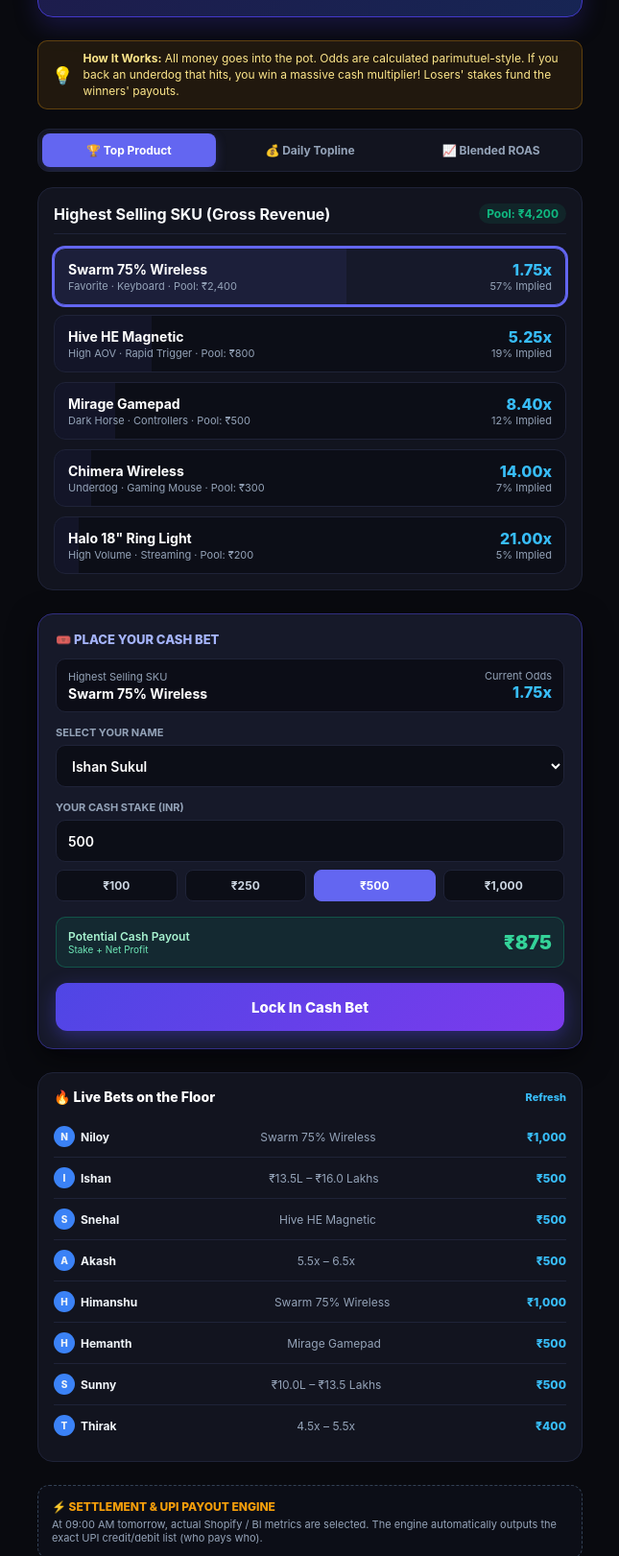
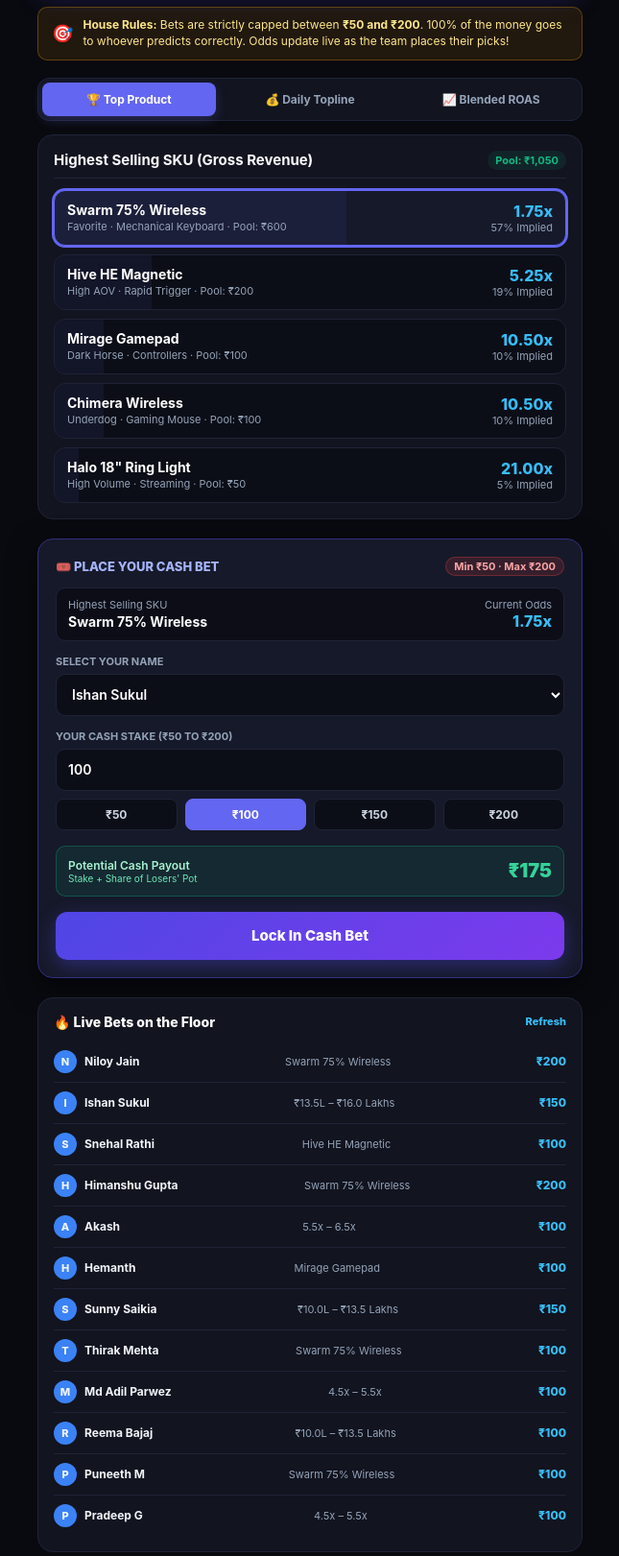
Before and after one commit to ishansukul/kreo-stakes, a plain HTML site: page index.html in a window 1280 px wide. Shown: the part 273-1894 px from the top of the page at 96% size, without its empty margins (317-962 px from the left). Drawn offline with nearby package versions, Linux system fonts and the light colour scheme.

Commit message:
Update stakes limit to ₹50-₹200 and add all 28 team members from HR register

```diff
--- a/index.html
+++ b/index.html
@@ -2,7 +2,7 @@
 <html lang="en">
 <head>
   <meta charset="UTF-8">
-  <title>Kreo Sale Stakes — Internal Prediction Market</title>
+  <title>Kreo Team Sale Stakes — Internal Prediction Pool</title>
   <meta name="viewport" content="width=device-width, initial-scale=1.0">
   <script src="https://cdn.jsdelivr.net/npm/canvas-confetti@1.6.0/dist/confetti.browser.min.js"></script>
   <style>
@@ -25,36 +25,36 @@
     .container { max-width: 600px; margin: 0 auto; padding: 16px; }
 
     /* Top Bar */
-    .header { text-align: center; padding: 20px 0 16px; border-bottom: 1px solid var(--card-border); margin-bottom: 20px; }
+    .header { text-align: center; padding: 16px 0 14px; border-bottom: 1px solid var(--card-border); margin-bottom: 16px; }
     .brand-badge { display: inline-flex; align-items: center; gap: 6px; background: rgba(99, 102, 241, 0.15); border: 1px solid rgba(99, 102, 241, 0.3); color: #a5b4fc; padding: 4px 12px; border-radius: 20px; font-size: 11px; font-weight: 700; text-transform: uppercase; letter-spacing: 0.08em; margin-bottom: 8px; }
     .live-dot { width: 8px; height: 8px; background: #22c55e; border-radius: 50%; box-shadow: 0 0 10px #22c55e; animation: pulse 1.5s infinite; }
     @keyframes pulse { 0%, 100% { opacity: 1; } 50% { opacity: 0.4; } }
-    h1 { font-size: 24px; font-weight: 800; color: #fff; letter-spacing: -0.02em; }
+    h1 { font-size: 22px; font-weight: 800; color: #fff; letter-spacing: -0.02em; }
     .subtitle { font-size: 13px; color: var(--text-muted); margin-top: 4px; }
 
     /* Pot Highlight Card */
-    .pot-card { background: linear-gradient(135deg, #1e1b4b 0%, #172554 100%); border: 1px solid #4338ca; border-radius: 16px; padding: 20px; text-align: center; box-shadow: 0 10px 25px rgba(67, 56, 202, 0.25); margin-bottom: 24px; }
-    .pot-label { font-size: 12px; color: #a5b4fc; text-transform: uppercase; font-weight: 700; letter-spacing: 0.05em; }
-    .pot-amount { font-size: 42px; font-weight: 900; color: #38bdf8; margin: 6px 0; text-shadow: 0 0 20px rgba(56, 189, 248, 0.4); }
-    .pot-meta { font-size: 12px; color: #cbd5e1; display: flex; justify-content: center; gap: 16px; margin-top: 8px; }
+    .pot-card { background: linear-gradient(135deg, #1e1b4b 0%, #172554 100%); border: 1px solid #4338ca; border-radius: 16px; padding: 18px; text-align: center; box-shadow: 0 10px 25px rgba(67, 56, 202, 0.25); margin-bottom: 16px; }
+    .pot-label { font-size: 11px; color: #a5b4fc; text-transform: uppercase; font-weight: 700; letter-spacing: 0.05em; }
+    .pot-amount { font-size: 38px; font-weight: 900; color: #38bdf8; margin: 4px 0; text-shadow: 0 0 20px rgba(56, 189, 248, 0.4); }
+    .pot-meta { font-size: 12px; color: #cbd5e1; display: flex; justify-content: center; gap: 14px; margin-top: 6px; }
 
     /* Rules Banner */
-    .rules-banner { background: rgba(245, 158, 11, 0.1); border: 1px solid rgba(245, 158, 11, 0.3); border-radius: 10px; padding: 10px 14px; font-size: 12px; color: #fde68a; margin-bottom: 20px; line-height: 1.4; display: flex; gap: 10px; align-items: center; }
+    .rules-banner { background: rgba(245, 158, 11, 0.1); border: 1px solid rgba(245, 158, 11, 0.3); border-radius: 10px; padding: 10px 14px; font-size: 12px; color: #fde68a; margin-bottom: 18px; line-height: 1.4; display: flex; gap: 10px; align-items: center; }
 
     /* Market Selector Tabs */
-    .tabs { display: flex; gap: 8px; background: #12141f; padding: 4px; border-radius: 12px; border: 1px solid var(--card-border); margin-bottom: 16px; overflow-x: auto; }
-    .tab-btn { flex: 1; padding: 10px; border: none; background: transparent; color: var(--text-muted); font-size: 12px; font-weight: 700; border-radius: 8px; cursor: pointer; transition: 0.2s; white-space: nowrap; text-align: center; }
+    .tabs { display: flex; gap: 8px; background: #12141f; padding: 4px; border-radius: 12px; border: 1px solid var(--card-border); margin-bottom: 14px; }
+    .tab-btn { flex: 1; padding: 10px 6px; border: none; background: transparent; color: var(--text-muted); font-size: 12px; font-weight: 700; border-radius: 8px; cursor: pointer; transition: 0.2s; white-space: nowrap; text-align: center; }
     .tab-btn.active { background: var(--primary); color: #fff; box-shadow: 0 4px 12px var(--primary-glow); }
 
     /* Market Cards */
-    .market-box { background: var(--card-bg); border: 1px solid var(--card-border); border-radius: 16px; padding: 16px; margin-bottom: 24px; }
-    .market-header { display: flex; justify-content: space-between; align-items: center; margin-bottom: 14px; padding-bottom: 10px; border-bottom: 1px solid var(--card-border); }
-    .market-title { font-size: 16px; font-weight: 700; }
-    .market-pool { font-size: 12px; color: var(--accent); font-weight: 700; background: rgba(16, 185, 129, 0.1); padding: 3px 8px; border-radius: 12px; }
+    .market-box { background: var(--card-bg); border: 1px solid var(--card-border); border-radius: 16px; padding: 16px; margin-bottom: 20px; }
+    .market-header { display: flex; justify-content: space-between; align-items: center; margin-bottom: 12px; padding-bottom: 8px; border-bottom: 1px solid var(--card-border); }
+    .market-title { font-size: 15px; font-weight: 700; }
+    .market-pool { font-size: 11px; color: var(--accent); font-weight: 700; background: rgba(16, 185, 129, 0.1); padding: 3px 8px; border-radius: 12px; }
 
     /* Options List */
-    .options-list { display: flex; flex-direction: column; gap: 10px; }
-    .option-item { background: #0c0e17; border: 1px solid var(--card-border); border-radius: 12px; padding: 12px 14px; display: flex; justify-content: space-between; align-items: center; cursor: pointer; transition: 0.2s; position: relative; overflow: hidden; }
+    .options-list { display: flex; flex-direction: column; gap: 9px; }
+    .option-item { background: #0c0e17; border: 1px solid var(--card-border); border-radius: 12px; padding: 11px 13px; display: flex; justify-content: space-between; align-items: center; cursor: pointer; transition: 0.2s; position: relative; overflow: hidden; }
     .option-item:hover, .option-item.selected { border-color: var(--primary); background: #16192a; }
     .option-item.selected { box-shadow: 0 0 0 2px var(--primary); }
     .option-left { z-index: 1; }
@@ -66,8 +66,11 @@
     .pool-bar { position: absolute; left: 0; top: 0; bottom: 0; background: rgba(99, 102, 241, 0.08); z-index: 0; transition: width 0.3s ease; }
 
     /* Bet Slip Section */
-    .bet-slip { background: #161929; border: 1px solid #312e81; border-radius: 16px; padding: 18px; margin-top: 20px; box-shadow: 0 10px 30px rgba(0,0,0,0.5); }
-    .slip-title { font-size: 13px; font-weight: 800; color: #a5b4fc; text-transform: uppercase; margin-bottom: 12px; }
+    .bet-slip { background: #161929; border: 1px solid #312e81; border-radius: 16px; padding: 18px; margin-top: 10px; box-shadow: 0 10px 30px rgba(0,0,0,0.5); }
+    .slip-header { display: flex; justify-content: space-between; align-items: center; margin-bottom: 12px; }
+    .slip-title { font-size: 13px; font-weight: 800; color: #a5b4fc; text-transform: uppercase; }
+    .limit-tag { font-size: 11px; background: rgba(239, 68, 68, 0.15); border: 1px solid rgba(239, 68, 68, 0.3); color: #fca5a5; padding: 2px 8px; border-radius: 10px; font-weight: 700; }
+
     .selected-summary { background: #0c0d17; border: 1px solid var(--card-border); border-radius: 10px; padding: 10px 12px; margin-bottom: 14px; display: flex; justify-content: space-between; align-items: center; }
     .sel-market { font-size: 11px; color: var(--text-muted); }
     .sel-outcome { font-size: 14px; font-weight: 700; color: #fff; margin-top: 2px; }
@@ -92,18 +95,21 @@
     .btn-bet { width: 100%; height: 50px; background: linear-gradient(135deg, #4f46e5 0%, #7c3aed 100%); border: none; border-radius: 12px; color: #fff; font-size: 15px; font-weight: 800; cursor: pointer; box-shadow: 0 6px 20px rgba(79, 70, 229, 0.4); transition: 0.2s; }
     .btn-bet:hover { transform: translateY(-1px); box-shadow: 0 8px 25px rgba(79, 70, 229, 0.6); }
 
+    /* Error Message */
+    .error-msg { color: #f87171; font-size: 11px; margin-top: 4px; display: none; font-weight: 600; }
+
     /* Bets Feed & Leaderboard */
-    .feed-card { background: var(--card-bg); border: 1px solid var(--card-border); border-radius: 16px; padding: 16px; margin-top: 24px; }
+    .feed-card { background: var(--card-bg); border: 1px solid var(--card-border); border-radius: 16px; padding: 16px; margin-top: 20px; }
     .feed-header { font-size: 14px; font-weight: 800; color: #fff; margin-bottom: 12px; display: flex; justify-content: space-between; align-items: center; }
-    .bet-item { display: flex; justify-content: space-between; align-items: center; padding: 10px 0; border-bottom: 1px solid #1f2338; font-size: 12px; }
+    .bet-item { display: flex; justify-content: space-between; align-items: center; padding: 9px 0; border-bottom: 1px solid #1f2338; font-size: 12px; }
     .bet-item:last-child { border-bottom: none; }
-    .bet-bettor { font-weight: 700; color: #f1f5f9; display: flex; align-items: center; gap: 6px; }
-    .avatar-pill { width: 22px; height: 22px; border-radius: 50%; background: #3b82f6; display: flex; align-items: center; justify-content: center; font-size: 10px; font-weight: 800; }
-    .bet-pick { color: var(--text-muted); }
+    .bet-bettor { font-weight: 700; color: #f1f5f9; display: flex; align-items: center; gap: 8px; }
+    .avatar-pill { width: 24px; height: 24px; border-radius: 50%; background: #3b82f6; display: flex; align-items: center; justify-content: center; font-size: 11px; font-weight: 800; }
+    .bet-pick { color: var(--text-muted); font-size: 11px; }
     .bet-stake { font-weight: 800; color: #38bdf8; }
 
     /* Settlement Modal / Admin Box */
-    .settle-box { margin-top: 24px; background: #0c0e17; border: 1px dashed #334155; border-radius: 12px; padding: 14px; }
+    .settle-box { margin-top: 20px; background: #0c0e17; border: 1px dashed #334155; border-radius: 12px; padding: 14px; }
     .settle-title { font-size: 12px; font-weight: 800; color: #f59e0b; text-transform: uppercase; }
   </style>
 </head>
@@ -117,16 +123,16 @@
       <span class="live-dot"></span>
       Kreo Internal Sale Stakes
     </div>
-    <h1>Today's Prediction Market</h1>
-    <div class="subtitle">Real Cash Stakes. Real Odds. 0% House Edge.</div>
+    <h1>Today's Prediction Pool</h1>
+    <div class="subtitle">Real Cash Stakes. Real Odds. ₹50 – ₹200 Per Bet.</div>
   </div>
 
   <!-- Pot Card -->
   <div class="pot-card">
     <div class="pot-label">Total Real Cash Pool for Today</div>
-    <div class="pot-amount" id="totalPotDisplay">₹8,500</div>
+    <div class="pot-amount" id="totalPotDisplay">₹2,150</div>
     <div class="pot-meta">
-      <span>👥 14 Active Bets</span>
+      <span>👥 15 Bets Placed</span>
       <span>⏰ Closes: 02:00 PM IST</span>
       <span>🏆 100% Payout to Winners</span>
     </div>
@@ -134,9 +140,9 @@
 
   <!-- Rules Banner -->
   <div class="rules-banner">
-    <span style="font-size: 18px;">💡</span>
+    <span style="font-size: 18px;">🎯</span>
     <div>
-      <b>How It Works:</b> All money goes into the pot. Odds are calculated parimutuel-style. If you back an underdog that hits, you win a massive cash multiplier! Losers' stakes fund the winners' payouts.
+      <b>House Rules:</b> Bets are strictly capped between <b>₹50 and ₹200</b>. 100% of the money goes to whoever predicts correctly. Odds update live as the team places their picks!
     </div>
   </div>
 
@@ -151,7 +157,7 @@
   <div class="market-box" id="market-product">
     <div class="market-header">
       <div class="market-title">Highest Selling SKU (Gross Revenue)</div>
-      <div class="market-pool" id="pool-product">Pool: ₹4,200</div>
+      <div class="market-pool" id="pool-product">Pool: ₹1,050</div>
     </div>
     <div class="options-list" id="list-product">
       <!-- Options injected by JS -->
@@ -162,7 +168,7 @@
   <div class="market-box" id="market-topline" style="display:none;">
     <div class="market-header">
       <div class="market-title">Today's Total Net Topline</div>
-      <div class="market-pool" id="pool-topline">Pool: ₹2,500</div>
+      <div class="market-pool" id="pool-topline">Pool: ₹650</div>
     </div>
     <div class="options-list" id="list-topline">
       <!-- Options injected by JS -->
@@ -173,7 +179,7 @@
   <div class="market-box" id="market-roas" style="display:none;">
     <div class="market-header">
       <div class="market-title">Today's Blended Marketing ROAS</div>
-      <div class="market-pool" id="pool-roas">Pool: ₹1,800</div>
+      <div class="market-pool" id="pool-roas">Pool: ₹450</div>
     </div>
     <div class="options-list" id="list-roas">
       <!-- Options injected by JS -->
@@ -182,7 +188,10 @@
 
   <!-- Real Cash Bet Slip -->
   <div class="bet-slip">
-    <div class="slip-title">🎟️ Place Your Cash Bet</div>
+    <div class="slip-header">
+      <div class="slip-title">🎟️ Place Your Cash Bet</div>
+      <div class="limit-tag">Min ₹50 · Max ₹200</div>
+    </div>
 
     <div class="selected-summary">
       <div>
@@ -191,36 +200,66 @@
       </div>
       <div style="text-align:right;">
         <div class="sel-market">Current Odds</div>
-        <div class="option-odds" id="slipOdds">1.45x</div>
+        <div class="option-odds" id="slipOdds">1.75x</div>
       </div>
     </div>
 
-    <!-- Bettor Name -->
+    <!-- Bettor Name Dropdown (All 28 Kreo Team Members) -->
     <div class="form-group">
       <label>Select Your Name</label>
       <select id="bettorSelect">
-        <option value="Ishan">Ishan Sukul</option>
-        <option value="Niloy">Niloy</option>
-        <option value="Snehal">Snehal</option>
-        <option value="Himanshu">Himanshu</option>
-        <option value="Akash">Akash</option>
-        <option value="Hemanth">Hemanth</option>
-        <option value="Sunny">Sunny</option>
-        <option value="Thirak">Thirak</option>
-        <option value="Prakash">Prakash</option>
-        <option value="Adil">Adil</option>
+        <optgroup label="Leadership & Growth">
+          <option value="Ishan Sukul">Ishan Sukul</option>
+          <option value="Himanshu Gupta">Himanshu Gupta</option>
+          <option value="Niloy Jain">Niloy Jain</option>
+          <option value="Snehal Rathi">Snehal Rathi</option>
+          <option value="Md Adil Parwez">Md Adil Parwez</option>
+          <option value="Reema Bajaj">Reema Bajaj</option>
+          <option value="Swaroop Shetty">Swaroop Shetty</option>
+          <option value="Manu Jayadev">Manu Jayadev</option>
+        </optgroup>
+        <optgroup label="Product, Design & Tech">
+          <option value="Sunny Saikia">Sunny Saikia</option>
+          <option value="Thirak Mehta">Thirak Mehta</option>
+          <option value="Pratik Sinha">Pratik Sinha</option>
+          <option value="T Sai Aayush">T Sai Aayush</option>
+          <option value="Siddhartha Singh">Siddhartha Singh</option>
+          <option value="Akash">Akash</option>
+          <option value="Hemanth">Hemanth</option>
+        </optgroup>
+        <optgroup label="Marketing & Content">
+          <option value="Saloni Sukul">Saloni Sukul</option>
+          <option value="Rajdeep Jha">Rajdeep Jha</option>
+          <option value="Murtaza Bhuri Much">Murtaza Bhuri Much</option>
+        </optgroup>
+        <optgroup label="Operations & Supply Chain">
+          <option value="Puneeth M">Puneeth M</option>
+          <option value="Jesu Raj">Jesu Raj</option>
+          <option value="Shiva Kumar C V">Shiva Kumar C V</option>
+          <option value="Lavesh N">Lavesh N</option>
+          <option value="Prakash">Prakash</option>
+        </optgroup>
+        <optgroup label="Customer Success & Retention">
+          <option value="Pradeep G">Pradeep G</option>
+          <option value="Jerolin Mercy">Jerolin Mercy</option>
+          <option value="Sangamesh Salimath">Sangamesh Salimath</option>
+          <option value="Manohar Kumbar">Manohar Kumbar</option>
+          <option value="Madhumita Dey">Madhumita Dey</option>
+          <option value="Praveen PR">Praveen PR</option>
+        </optgroup>
       </select>
     </div>
 
-    <!-- Stake Amount -->
+    <!-- Stake Amount (Capped 50 to 200) -->
     <div class="form-group">
-      <label>Your Cash Stake (INR)</label>
-      <input type="number" id="stakeInput" value="500" min="50" step="50" oninput="calculateReturn()">
+      <label>Your Cash Stake (₹50 to ₹200)</label>
+      <input type="number" id="stakeInput" value="100" min="50" max="200" step="10" oninput="calculateReturn()">
+      <div class="error-msg" id="stakeError">⚠️ Bet must be between ₹50 and ₹200 only!</div>
       <div class="stake-chips">
-        <div class="chip" onclick="setStake(100)">₹100</div>
-        <div class="chip" onclick="setStake(250)">₹250</div>
-        <div class="chip active" onclick="setStake(500)">₹500</div>
-        <div class="chip" onclick="setStake(1000)">₹1,000</div>
+        <div class="chip" onclick="setStake(50)">₹50</div>
+        <div class="chip active" onclick="setStake(100)">₹100</div>
+        <div class="chip" onclick="setStake(150)">₹150</div>
+        <div class="chip" onclick="setStake(200)">₹200</div>
       </div>
     </div>
 
@@ -228,9 +267,9 @@
     <div class="return-box">
       <div>
         <div class="ret-label">Potential Cash Payout</div>
-        <div style="font-size:10px; color:#6ee7b7;">Stake + Net Profit</div>
+        <div style="font-size:10px; color:#6ee7b7;">Stake + Share of Losers' Pot</div>
       </div>
-      <div class="ret-amount" id="potentialReturn">₹725</div>
+      <div class="ret-amount" id="potentialReturn">₹175</div>
     </div>
 
     <!-- Place Bet Button -->
@@ -252,54 +291,57 @@
   <div class="settle-box">
     <div class="settle-title">⚡ Settlement & UPI Payout Engine</div>
     <p style="font-size:11px; color:#94a3b8; margin-top:4px;">
-      At 09:00 AM tomorrow, actual Shopify / BI metrics are selected. The engine automatically outputs the exact UPI credit/debit list (who pays who).
+      At 09:00 AM tomorrow, once actual sales and ROAS lock in, the system marks the winner and outputs who pays who via UPI.
     </p>
   </div>
 
 </div>
 
 <script>
-  // Initial Pool Data Structure
   let markets = {
     product: {
       name: "Highest Selling SKU",
       options: [
-        { id: "p1", name: "Swarm 75% Wireless", pool: 2400, sub: "Favorite · Keyboard" },
-        { id: "p2", name: "Hive HE Magnetic", pool: 800, sub: "High AOV · Rapid Trigger" },
-        { id: "p3", name: "Mirage Gamepad", pool: 500, sub: "Dark Horse · Controllers" },
-        { id: "p4", name: "Chimera Wireless", pool: 300, sub: "Underdog · Gaming Mouse" },
-        { id: "p5", name: "Halo 18\" Ring Light", pool: 200, sub: "High Volume · Streaming" }
+        { id: "p1", name: "Swarm 75% Wireless", pool: 600, sub: "Favorite · Mechanical Keyboard" },
+        { id: "p2", name: "Hive HE Magnetic", pool: 200, sub: "High AOV · Rapid Trigger" },
+        { id: "p3", name: "Mirage Gamepad", pool: 100, sub: "Dark Horse · Controllers" },
+        { id: "p4", name: "Chimera Wireless", pool: 100, sub: "Underdog · Gaming Mouse" },
+        { id: "p5", name: "Halo 18\" Ring Light", pool: 50, sub: "High Volume · Streaming" }
       ]
     },
     topline: {
       name: "Today's Total Net Topline",
       options: [
-        { id: "t1", name: "< ₹10.0 Lakhs", pool: 400, sub: "Slow Traffic Day" },
-        { id: "t2", name: "₹10.0L – ₹13.5 Lakhs", pool: 1200, sub: "Baseline AOP Target" },
-        { id: "t3", name: "₹13.5L – ₹16.0 Lakhs", pool: 700, sub: "Strong Ad Day" },
-        { id: "t4", name: "> ₹16.0 Lakhs (Moonshot)", pool: 200, sub: "Record Breaker" }
+        { id: "t1", name: "< ₹10.0 Lakhs", pool: 100, sub: "Slow Traffic Day" },
+        { id: "t2", name: "₹10.0L – ₹13.5 Lakhs", pool: 350, sub: "Baseline Target" },
+        { id: "t3", name: "₹13.5L – ₹16.0 Lakhs", pool: 150, sub: "Strong Ad Day" },
+        { id: "t4", name: "> ₹16.0 Lakhs (Moonshot)", pool: 50, sub: "Record Breaker" }
       ]
     },
     roas: {
       name: "Blended Marketing ROAS",
       options: [
-        { id: "r1", name: "< 4.5x", pool: 300, sub: "Heavy Burn Day" },
-        { id: "r2", name: "4.5x – 5.5x", pool: 900, sub: "Current Run-Rate" },
-        { id: "r3", name: "5.5x – 6.5x", pool: 500, sub: "Efficiency Beat" },
-        { id: "r4", name: "> 6.5x (Supercharged)", pool: 100, sub: "Max Profit Margin" }
+        { id: "r1", name: "< 4.5x", pool: 50, sub: "Heavy Burn Day" },
+        { id: "r2", name: "4.5x – 5.5x", pool: 250, sub: "Current Run-Rate" },
+        { id: "r3", name: "5.5x – 6.5x", pool: 100, sub: "Efficiency Beat" },
+        { id: "r4", name: "> 6.5x (Supercharged)", pool: 50, sub: "Max Profit Margin" }
       ]
     }
   };
 
   let liveBets = [
-    { bettor: "Niloy", market: "Top SKU", pick: "Swarm 75% Wireless", amount: 1000 },
-    { bettor: "Ishan", market: "Daily Topline", pick: "₹13.5L – ₹16.0 Lakhs", amount: 500 },
-    { bettor: "Snehal", market: "Top SKU", pick: "Hive HE Magnetic", amount: 500 },
-    { bettor: "Akash", market: "Blended ROAS", pick: "5.5x – 6.5x", amount: 500 },
-    { bettor: "Himanshu", market: "Top SKU", pick: "Swarm 75% Wireless", amount: 1000 },
-    { bettor: "Hemanth", market: "Top SKU", pick: "Mirage Gamepad", amount: 500 },
-    { bettor: "Sunny", market: "Daily Topline", pick: "₹10.0L – ₹13.5 Lakhs", amount: 500 },
-    { bettor: "Thirak", market: "Blended ROAS", pick: "4.5x – 5.5x", amount: 400 }
+    { bettor: "Niloy Jain", market: "Top SKU", pick: "Swarm 75% Wireless", amount: 200 },
+    { bettor: "Ishan Sukul", market: "Daily Topline", pick: "₹13.5L – ₹16.0 Lakhs", amount: 150 },
+    { bettor: "Snehal Rathi", market: "Top SKU", pick: "Hive HE Magnetic", amount: 100 },
+    { bettor: "Himanshu Gupta", market: "Top SKU", pick: "Swarm 75% Wireless", amount: 200 },
+    { bettor: "Akash", market: "Blended ROAS", pick: "5.5x – 6.5x", amount: 100 },
+    { bettor: "Hemanth", market: "Top SKU", pick: "Mirage Gamepad", amount: 100 },
+    { bettor: "Sunny Saikia", market: "Daily Topline", pick: "₹10.0L – ₹13.5 Lakhs", amount: 150 },
+    { bettor: "Thirak Mehta", market: "Top SKU", pick: "Swarm 75% Wireless", amount: 100 },
+    { bettor: "Md Adil Parwez", market: "Blended ROAS", pick: "4.5x – 5.5x", amount: 100 },
+    { bettor: "Reema Bajaj", market: "Daily Topline", pick: "₹10.0L – ₹13.5 Lakhs", amount: 100 },
+    { bettor: "Puneeth M", market: "Top SKU", pick: "Swarm 75% Wireless", amount: 100 },
+    { bettor: "Pradeep G", market: "Blended ROAS", pick: "4.5x – 5.5x", amount: 100 }
   ];
 
   let currentMarketKey = "product";
@@ -389,6 +431,13 @@
 
   function calculateReturn() {
     let stake = parseFloat(document.getElementById("stakeInput").value) || 0;
+    let err = document.getElementById("stakeError");
+    if (stake < 50 || stake > 200) {
+      err.style.display = "block";
+    } else {
+      err.style.display = "none";
+    }
+
     let oddsStr = document.getElementById("slipOdds").innerText.replace("x", "");
     let odds = parseFloat(oddsStr) || 1;
     let payout = Math.round(stake * odds);
@@ -398,8 +447,9 @@
   function submitBet() {
     let bettor = document.getElementById("bettorSelect").value;
     let stake = parseFloat(document.getElementById("stakeInput").value) || 0;
-    if (stake < 50) {
-      alert("Minimum bet is ₹50!");
+
+    if (stake < 50 || stake > 200) {
+      alert("Strict rule: Bets must be between ₹50 and ₹200 only!");
       return;
     }
 
@@ -414,7 +464,7 @@
       amount: stake
     });
 
-    confetti({ particleCount: 60, spread: 60, origin: { y: 0.8 } });
+    confetti({ particleCount: 50, spread: 50, origin: { y: 0.8 } });
 
     renderAllMarkets();
     updateTotalPot();
@@ -424,7 +474,7 @@
 
   function renderFeed() {
     let html = "";
-    liveBets.slice(0, 10).forEach(b => {
+    liveBets.slice(0, 12).forEach(b => {
       let initial = b.bettor.charAt(0);
       html += `
         <div class="bet-item">
```
